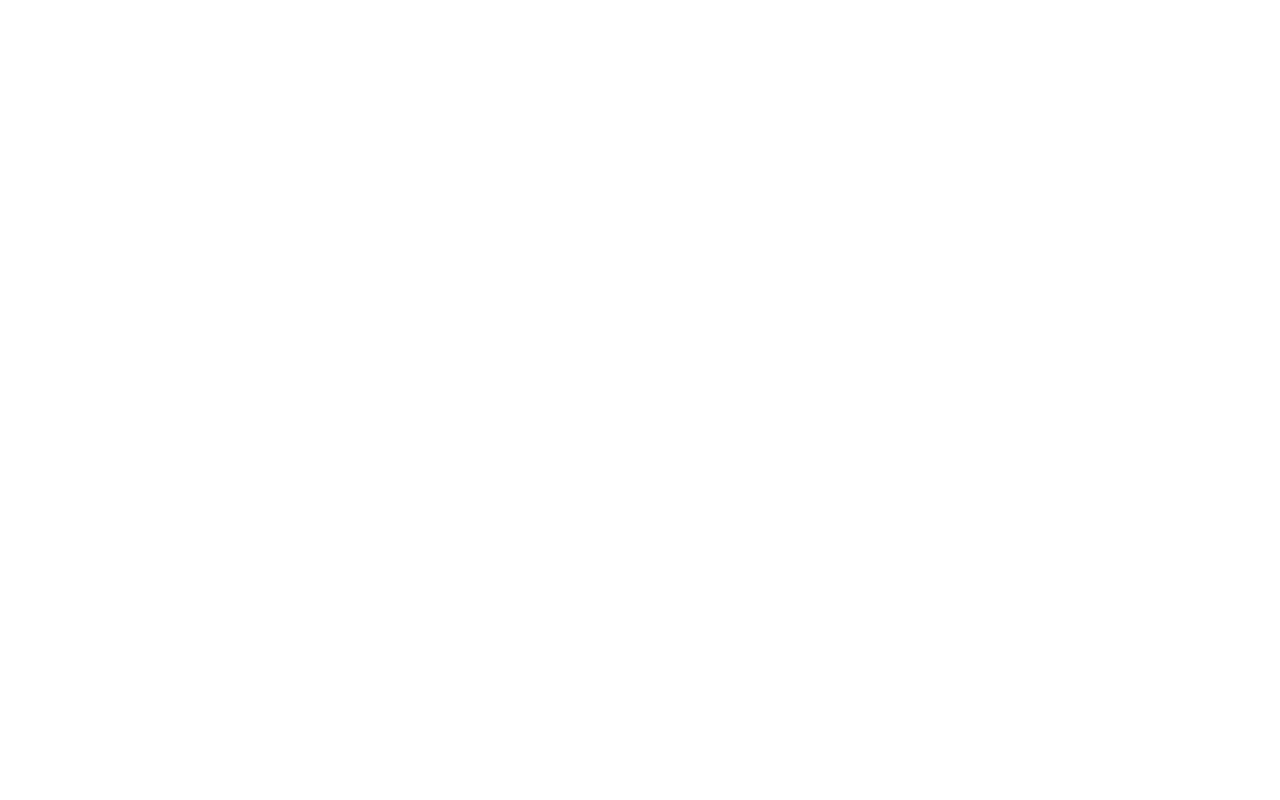
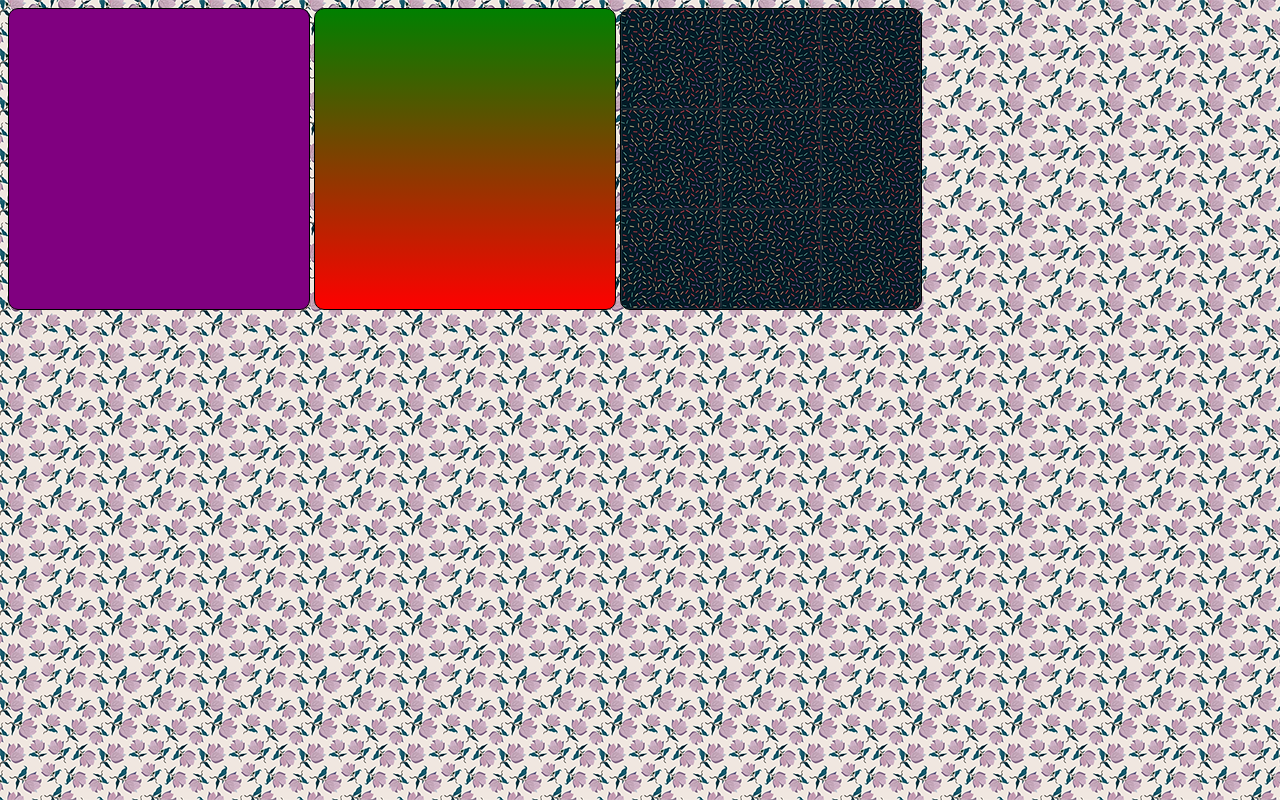
Before and after one commit to Dhyllan-codes/CursoHTML_CSS, a plain HTML site: page Ex022/fundo001.html in a window 1280 px wide. Drawn offline with Linux system fonts and the light colour scheme.

Commit message:
Update fundo001.html

```diff
--- a/Ex022/fundo001.html
+++ b/Ex022/fundo001.html
@@ -4,17 +4,42 @@
     <meta charset="UTF-8">
     <meta name="viewport" content="width=device-width, initial-scale=1.0">
     <title>Imagem de Fundo</title>
+    <style>
+        body{
+            background-image: url(Imagens/pattern003.png);
+        }
+        .quadrado{
+            border: 1px solid black;
+            border-radius: 10px;
+            background-color: lightgray;
+            width: 300px;
+            height: 300px;
+            display: inline-block;
+        }
+
+        #q1{
+            background-color: purple;
+        }
+
+        #q2{
+            background-image: linear-gradient(to top, red, green);
+        }
+
+        #q3{
+            background-image: url(Imagens/pattern001.png);
+        }
+    </style>
 </head>
 <body>
-    <div class="quadrado">
+    <div class="quadrado" id='q1'>
 
     </div>
 
-    <div class="quadrado">
+    <div class="quadrado" id='q2'>
 
     </div>
 
-    <div class="quadrado">
+    <div class="quadrado" id='q3'>
 
     </div>
 </body>
```
